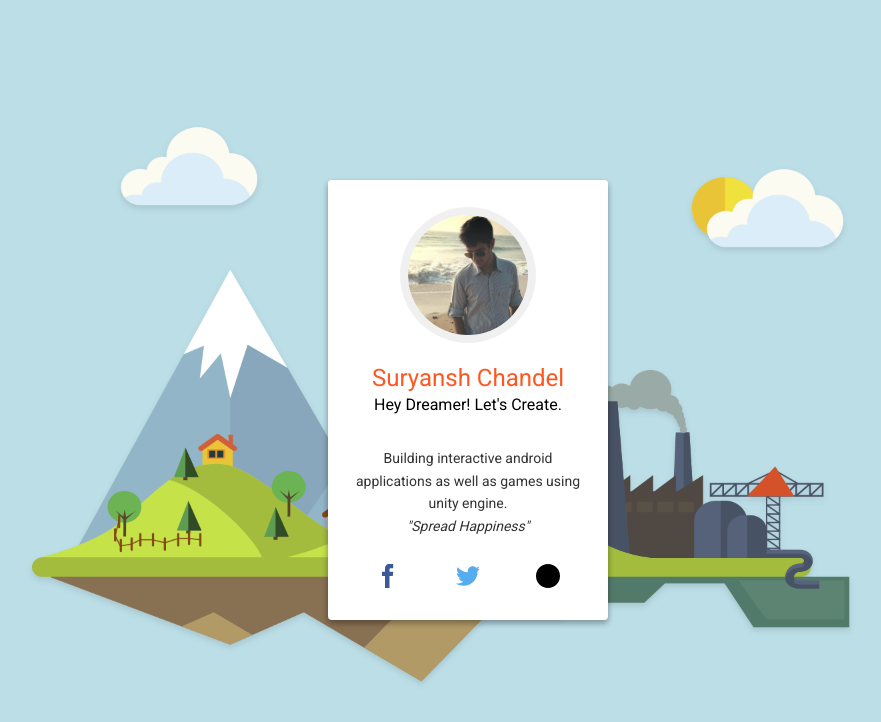
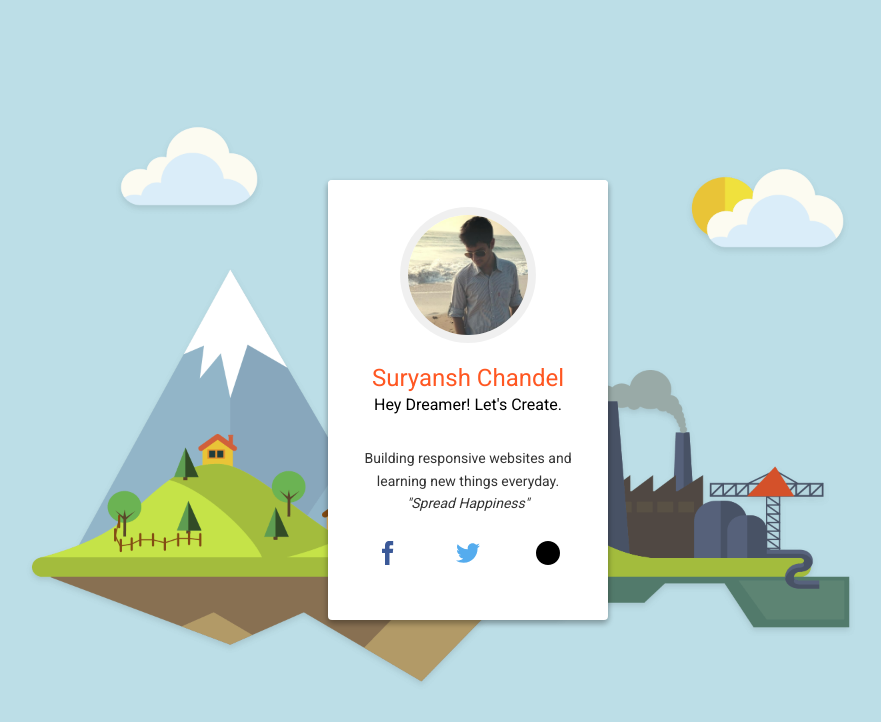
Before and after one commit to SChandel4/SChandel4.github.io, a plain HTML site: page index.html in a window 1280 px wide. Shown: the whole page, without its empty margins (172-1053 px from the left). Drawn offline with Linux system fonts and the light colour scheme.

Commit message:
Update index.html

```diff
--- a/index.html
+++ b/index.html
@@ -33,7 +33,7 @@
 			<h2>Hey Dreamer! Let's Create.</h2>
 		</header>
 		<div class="profile-bio">
-			<p>Building interactive android applications as well as games using unity engine.</p>
+			<p>Building responsive websites and learning new things everyday.</p>
 			<i>"Spread Happiness"</i>
 		</div>
 		<ul class="profile-social-links">
```
